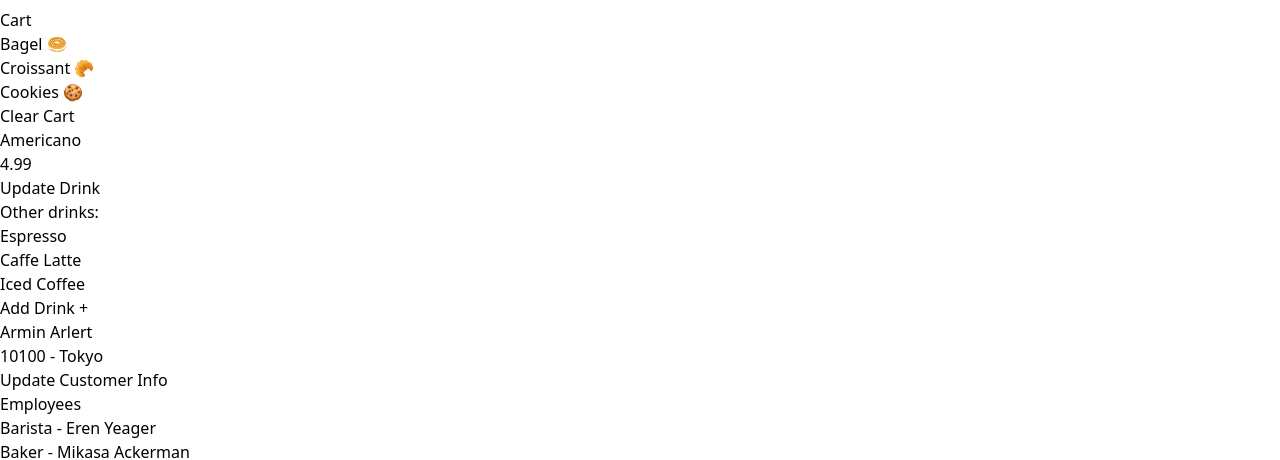
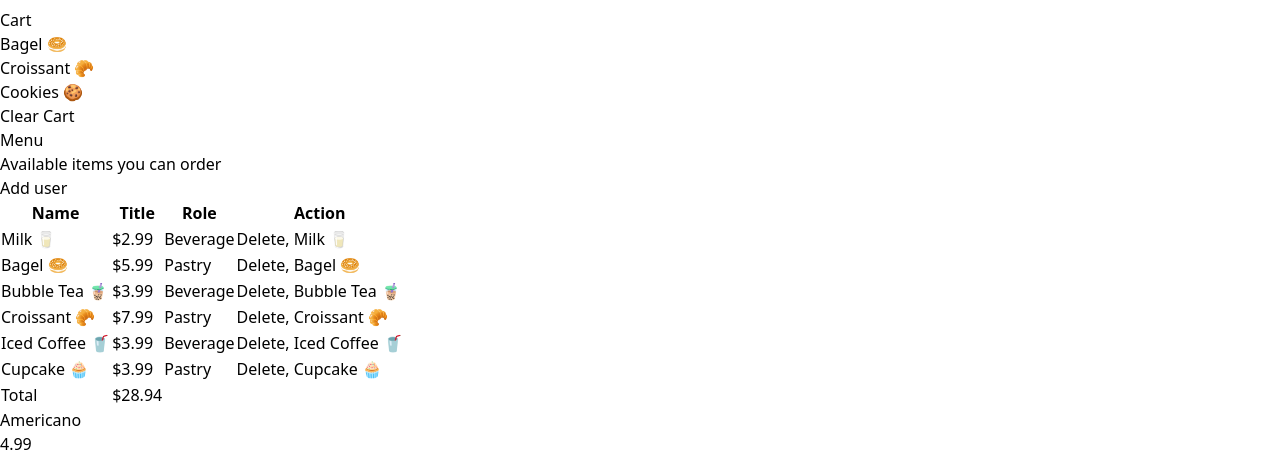
Before and after one commit to iann-mathaiya/react-typescript-starter-kit, a React (Vite) app: page / in a window 1280 px wide. Shown: the part 1320-1780 px from the top of the page. Built offline with nearby package versions, Linux system fonts and the light colour scheme.

Commit message:
using the datatable component to display the menu items

```diff
--- a/src/App.tsx
+++ b/src/App.tsx
@@ -8,28 +8,44 @@ import Reviews from "./components/Reviews"
 import ListGroup from "./components/ListGroup"
 import { PaperAirplaneIcon } from "@heroicons/react/24/solid"
 import Form from "./components/Form"
+import MenuList from "./components/menu-tracker/components/MenuList"
 
 export default function App() {
   const [alertVisibility, setAlertVisiblity] = useState(false)
+
   const [cartItems, setCartitems] = useState([
     "Bagel 🥯",
     "Croissant 🥐",
     "Cookies 🍪",
   ])
+
   const [employees, setEmployees] = useState([
     { id: 1, details: { name: "Eren Yeager", role: "Barista" } },
     { id: 2, details: { name: "Mikasa Ackerman", role: "Baker" } },
   ])
+
+  const [menu, setMenu] = useState([
+    { id: 1, item: "Milk 🥛", price: 2.99, category: "Beverage" },
+    { id: 2, item: "Bagel 🥯", price: 5.99, category: "Pastry" },
+    { id: 3, item: "Bubble Tea 🧋", price: 3.99, category: "Beverage" },
+    { id: 4, item: "Croissant 🥐", price: 7.99, category: "Pastry" },
+    { id: 5, item: "Iced Coffee 🥤", price: 3.99, category: "Beverage" },
+    { id: 6, item: "Cupcake 🧁", price: 3.99, category: "Pastry" },
+  ])
+
   const [cities, setCities] = useState(["Nairobi", "Tokyo", "Sydney"])
+
   const [drink, setDrink] = useState({
     title: "Americano",
     price: 4.99,
   })
+
   const [otherDrinks, setOtherDrinks] = useState([
     "Espresso",
     "Caffe Latte",
     "Iced Coffee",
   ])
+
   const [customer, setCustomer] = useState({
     name: "Armin Arlert",
     deliveryAddress: {
@@ -99,6 +115,13 @@ export default function App() {
       </div>
 
       <Cart cartItems={cartItems} onClear={handleClearCartItems} />
+
+      <MenuList
+        heading='Menu'
+        description='Available items you can order'
+        menu={menu}
+        onDelete={(id) => setMenu(menu.filter(menuItem => menuItem.id !== id))}
+      />
 
       <div>
         <div className='flex justify-between items-start'>
--- a/src/components/menu-tracker/components/MenuList.tsx
+++ b/src/components/menu-tracker/components/MenuList.tsx
@@ -1,13 +1,3 @@
-const people = [
-  {
-    name: "Lindsay Walton",
-    title: "Front-end Developer",
-    email: "lindsay.walton@example.com",
-    role: "Member",
-  },
-  // More people...
-]
-
 interface Menu {
   id: number
   item: string
@@ -16,19 +6,26 @@ interface Menu {
 }
 
 interface Props {
-    menu: Menu[]
+  menu: Menu[]
+  heading: string
+  description: string
+  onDelete: (id: number) => void
 }
 
-export default function MenuList() {
+export default function MenuList({
+  menu,
+  heading,
+  description,
+  onDelete,
+}: Props) {
+  if (menu.length === 0) return null
+
   return (
-    <div className='px-4 sm:px-6 lg:px-8'>
+    <div className=''>
       <div className='sm:flex sm:items-center'>
         <div className='sm:flex-auto'>
-          <h1 className='text-xl font-semibold text-gray-900'>Users</h1>
-          <p className='mt-2 text-sm text-gray-700'>
-            A list of all the users in your account including their name, title,
-            email and role.
-          </p>
+          <h1 className='text-xl font-semibold text-gray-900'>{heading}</h1>
+          <p className='mt-2 text-sm text-gray-700'>{description}</p>
         </div>
         <div className='mt-4 sm:mt-0 sm:ml-16 sm:flex-none'>
           <button
@@ -39,7 +36,7 @@ export default function MenuList() {
           </button>
         </div>
       </div>
-      <div className='mt-8 flex flex-col'>
+      <div className='mt-4 flex flex-col'>
         <div className='-my-2 -mx-4 overflow-x-auto sm:-mx-6 lg:-mx-8'>
           <div className='inline-block min-w-full py-2 align-middle md:px-6 lg:px-8'>
             <div className='overflow-hidden shadow ring-1 ring-black ring-opacity-5 md:rounded-lg'>
@@ -62,48 +59,55 @@ export default function MenuList() {
                       scope='col'
                       className='px-3 py-3.5 text-left text-sm font-semibold text-gray-900'
                     >
-                      Email
+                      Role
                     </th>
                     <th
                       scope='col'
                       className='px-3 py-3.5 text-left text-sm font-semibold text-gray-900'
                     >
-                      Role
-                    </th>
-                    <th
-                      scope='col'
-                      className='relative py-3.5 pl-3 pr-4 sm:pr-6'
-                    >
-                      <span className='sr-only'>Edit</span>
+                      Action
                     </th>
                   </tr>
                 </thead>
                 <tbody className='divide-y divide-gray-200 bg-white'>
-                  {people.map((person) => (
-                    <tr key={person.email}>
+                  {menu.map((menuItem) => (
+                    <tr key={menuItem.id}>
                       <td className='whitespace-nowrap py-4 pl-4 pr-3 text-sm font-medium text-gray-900 sm:pl-6'>
-                        {person.name}
+                        {menuItem.item}
                       </td>
                       <td className='whitespace-nowrap px-3 py-4 text-sm text-gray-500'>
-                        {person.title}
+                        ${menuItem.price}
                       </td>
                       <td className='whitespace-nowrap px-3 py-4 text-sm text-gray-500'>
-                        {person.email}
+                        {menuItem.category}
                       </td>
                       <td className='whitespace-nowrap px-3 py-4 text-sm text-gray-500'>
-                        {person.role}
-                      </td>
-                      <td className='relative whitespace-nowrap py-4 pl-3 pr-4 text-right text-sm font-medium sm:pr-6'>
-                        <a
-                          href='#'
-                          className='text-indigo-600 hover:text-indigo-900'
+                        <button
+                          onClick={() => onDelete(menuItem.id)}
+                          className='text-red-500 hover:text-red-900'
                         >
-                          Edit<span className='sr-only'>, {person.name}</span>
-                        </a>
+                          Delete
+                          <span className='sr-only'>, {menuItem.item}</span>
+                        </button>
                       </td>
                     </tr>
                   ))}
                 </tbody>
+                <tfoot className='bg-gray-50'>
+                  <tr>
+                    <td className='px-5 py-3.5 text-left text-sm font-semibold text-gray-900'>
+                      Total
+                    </td>
+                    <td className='px-3 py-3.5 text-left text-sm font-semibold text-gray-900'>
+                      $
+                      {menu
+                        .reduce((acc, menuItem) => acc + menuItem.price, 0)
+                        .toFixed(2)}
+                    </td>
+                    <td className='px-3 py-3.5 text-left text-sm font-semibold text-gray-900'></td>
+                    <td className='px-3 py-3.5 text-left text-sm font-semibold text-gray-900'></td>
+                  </tr>
+                </tfoot>
               </table>
             </div>
           </div>
```
